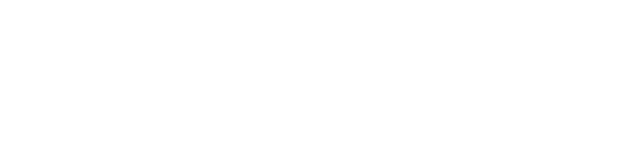
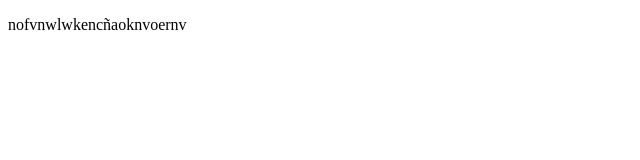
Before and after one commit to lowerCamelToe/pruebagit, a plain HTML site: page index.html in a window 1280 px wide. Shown: the whole page, without its empty margins (0-640 px from the left). Drawn offline with Linux system fonts and the light colour scheme.

Commit message:
segundo commit

```diff
--- a/index.html
+++ b/index.html
@@ -7,6 +7,6 @@
     <title>Document</title>
 </head>
 <body>
-
+    <p>nofvnwlwkencñaoknvoernv</p>
 </body>
 </html>
```
